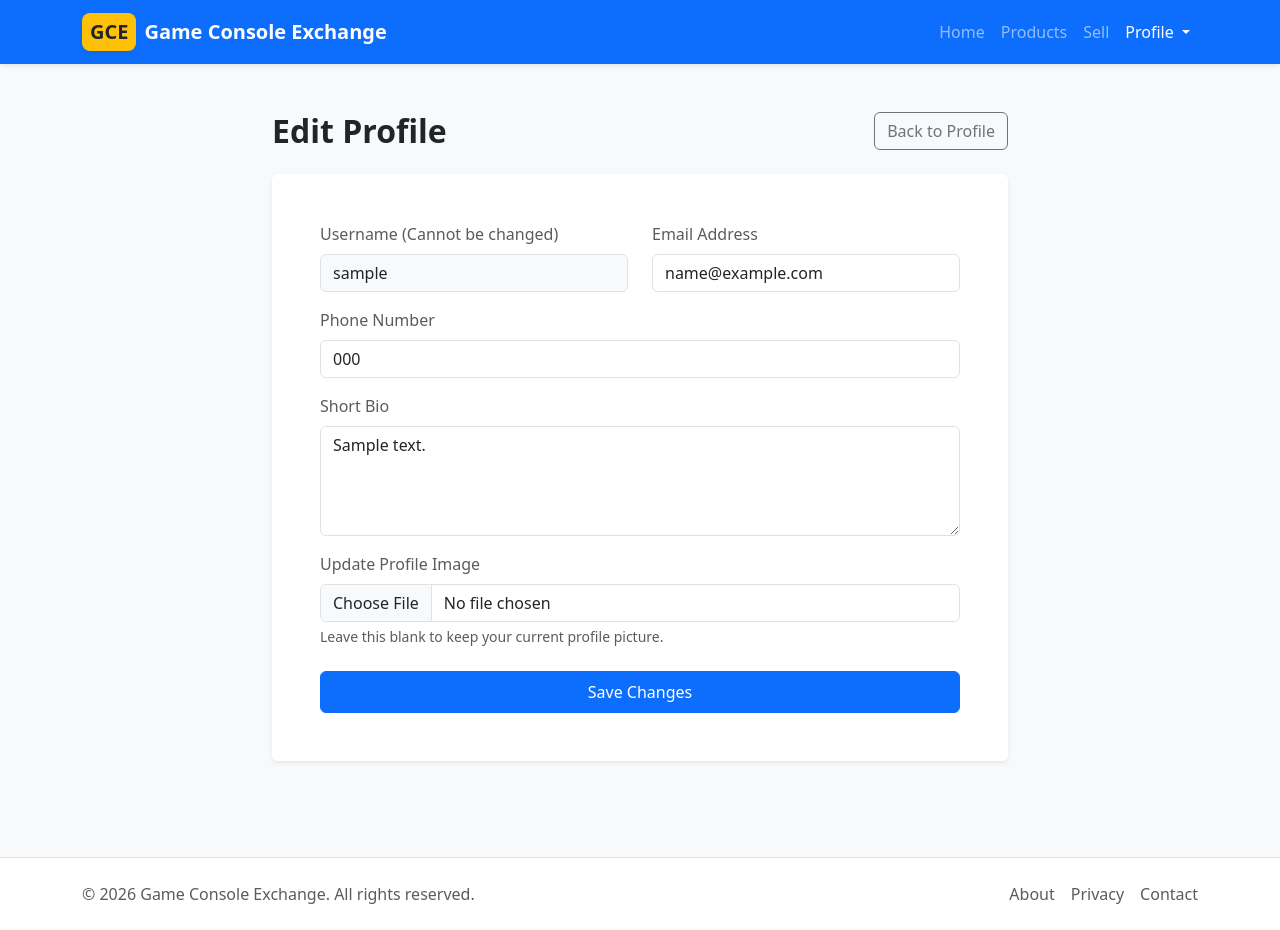
After one commit to Epicrrica/P1-Group1, a PHP site: page /edit_profile.php in a window 1280 px wide. The commit adds this page. Run offline with PHP 8.4, Linux system fonts and the light colour scheme; the visitor is signed in with stand-in values (Sample User, id 1); tables that the repository leaves empty or names only in its code hold one stand-in row (values such as "Sample post").

Commit message:
Added Profile and Edit profile pages, Smart Navbar and logout function

```diff
--- /dev/null
+++ b/MySQL Remote Trading.session.sql
@@ -0,0 +1,2 @@
+ALTER TABLE USER
+ADD COLUMN account_status ENUM('pending', 'approved', 'suspended') DEFAULT 'pending';
--- /dev/null
+++ b/edit_profile.php
@@ -0,0 +1,124 @@
+<?php
+session_start();
+if (!isset($_SESSION['logged_in_user'])) {
+    header("Location: login.php");
+    exit();
+}
+include "inc/db.inc.php";
+
+$username = $_SESSION['logged_in_user'];
+$success = '';
+$error = '';
+
+// Process the form update
+if ($_SERVER['REQUEST_METHOD'] === 'POST') {
+    $email = trim($_POST['email']);
+    $phone = trim($_POST['phone_no']);
+    $bio = trim($_POST['bio']);
+
+    $imgData = null;
+    if (isset($_FILES['profile_img']) && $_FILES['profile_img']['error'] === UPLOAD_ERR_OK) {
+        $imgData = file_get_contents($_FILES['profile_img']['tmp_name']);
+    }
+
+    if ($imgData !== null) {
+        // Update with new image
+        $update_stmt = $conn->prepare("UPDATE USER SET user_email=?, user_phone_no=?, user_bio=?, user_profile_img=? WHERE username=?");
+        $update_stmt->bind_param("sssss", $email, $phone, $bio, $imgData, $username);
+    } else {
+        // Update without changing image
+        $update_stmt = $conn->prepare("UPDATE USER SET user_email=?, user_phone_no=?, user_bio=? WHERE username=?");
+        $update_stmt->bind_param("ssss", $email, $phone, $bio, $username);
+    }
+
+    if ($update_stmt->execute()) {
+        $success = "Profile updated successfully!";
+    } else {
+        $error = "Error updating profile: " . $conn->error;
+    }
+    $update_stmt->close();
+}
+
+// Fetch current user data to populate the form
+$stmt = $conn->prepare("SELECT * FROM USER WHERE username = ?");
+$stmt->bind_param("s", $username);
+$stmt->execute();
+$user = $stmt->get_result()->fetch_assoc();
+$stmt->close();
+$conn->close();
+?>
+<!DOCTYPE html>
+<html lang="en">
+<head>
+    <meta charset="UTF-8">
+    <meta name="viewport" content="width=device-width, initial-scale=1.0">
+    <title>Edit Profile - GCE</title>
+    <link href="https://cdn.jsdelivr.net/npm/bootstrap@5.3.3/dist/css/bootstrap.min.css" rel="stylesheet">
+</head>
+<body class="bg-light">
+
+    <?php include "inc/navbar.inc.php"; ?>
+
+    <main class="container py-5">
+        <div class="row justify-content-center">
+            <div class="col-md-8">
+
+                <div class="d-flex justify-content-between align-items-center mb-4">
+                    <h2 class="mb-0 fw-bold">Edit Profile</h2>
+                    <a href="profile.php" class="btn btn-outline-secondary">Back to Profile</a>
+                </div>
+
+                <?php if ($success): ?>
+                    <div class="alert alert-success"><?= htmlspecialchars($success) ?></div>
+                <?php endif; ?>
+
+                <?php if ($error): ?>
+                    <div class="alert alert-danger"><?= htmlspecialchars($error) ?></div>
+                <?php endif; ?>
+
+                <div class="card shadow-sm border-0">
+                    <div class="card-body p-4 p-md-5">
+                        <form action="edit_profile.php" method="POST" enctype="multipart/form-data">
+
+                            <div class="row">
+                                <div class="col-md-6 mb-3">
+                                    <label class="form-label text-muted">Username (Cannot be changed)</label>
+                                    <input type="text" class="form-control bg-light" value="<?= htmlspecialchars($user['username'] ?? '') ?>" readonly>
+                                </div>
+                                <div class="col-md-6 mb-3">
+                                    <label for="email" class="form-label text-muted">Email Address</label>
+                                    <input type="email" class="form-control" id="email" name="email" value="<?= htmlspecialchars($user['user_email'] ?? '') ?>" required>
+                                </div>
+                            </div>
+
+                            <div class="mb-3">
+                                <label for="phone_no" class="form-label text-muted">Phone Number</label>
+                                <input type="tel" class="form-control" id="phone_no" name="phone_no" value="<?= htmlspecialchars($user['user_phone_no'] ?? '') ?>">
+                            </div>
+
+                            <div class="mb-3">
+                                <label for="bio" class="form-label text-muted">Short Bio</label>
+                                <textarea class="form-control" id="bio" name="bio" rows="4"><?= htmlspecialchars($user['user_bio'] ?? '') ?></textarea>
+                            </div>
+
+                            <div class="mb-4">
+                                <label for="profile_img" class="form-label text-muted">Update Profile Image</label>
+                                <input class="form-control" type="file" id="profile_img" name="profile_img" accept="image/*">
+                                <div class="form-text">Leave this blank to keep your current profile picture.</div>
+                            </div>
+
+                            <div class="d-grid mt-4">
+                                <button type="submit" class="btn btn-primary py-2">Save Changes</button>
+                            </div>
+                        </form>
+                    </div>
+                </div>
+
+            </div>
+        </div>
+    </main>
+
+    <?php include "inc/footer.inc.php"; ?>
+    <script src="https://cdn.jsdelivr.net/npm/bootstrap@5.3.3/dist/js/bootstrap.bundle.min.js"></script>
+</body>
+</html>
--- a/inc/navbar.inc.php
+++ b/inc/navbar.inc.php
@@ -1,6 +1,14 @@
+<?php
+// Ensure session is started so we can read login status
+if (session_status() === PHP_SESSION_NONE) {
+    session_start();
+}
+
+$current_page = basename($_SERVER['PHP_SELF']);
+?>
 <nav class="navbar navbar-expand-lg navbar-dark bg-primary shadow-sm">
     <div class="container">
-        <<a class="navbar-brand fw-bold d-flex align-items-center" href="index.php">
+        <a class="navbar-brand fw-bold d-flex align-items-center" href="index.php">
             <span class="bg-warning text-dark px-2 py-1 rounded-3 me-2 fs-5 shadow-sm">GCE</span>
             <span class="text-white tracking-wide">Game Console Exchange</span>
         </a>
@@ -18,27 +26,38 @@
         <div class="collapse navbar-collapse" id="mainNavbar">
             <ul class="navbar-nav ms-auto mb-2 mb-lg-0">
                 <li class="nav-item">
-                    <a class="nav-link active" aria-current="page" href="index.php">Home</a>
+                    <a class="nav-link <?= ($current_page == 'index.php') ? 'active' : '' ?>" href="index.php">Home</a>
                 </li>
                 <li class="nav-item">
-                    <a class="nav-link" href="product_list.php">Products</a>
+                    <a class="nav-link <?= in_array($current_page, ['product_list.php', 'product_detail.php', 'edit_product.php']) ? 'active' : '' ?>" href="product_list.php">Products</a>
                 </li>
                 <li class="nav-item">
-                    <a class="nav-link" href="add_product.php">Sell</a>
+                    <a class="nav-link <?= ($current_page == 'add_product.php') ? 'active' : '' ?>" href="add_product.php">Sell</a>
                 </li>
 
-                <?php if (isset($_SESSION['user_type']) && $_SESSION['user_type'] === 'moderator'): ?>
+                <?php if (isset($_SESSION['user_role']) && $_SESSION['user_role'] === 'moderator'): ?>
                 <li class="nav-item">
-                    <a class="nav-link text-warning fw-bold" href="moderator_dashboard.php">Mod Dashboard</a>
+                    <a class="nav-link text-warning fw-bold <?= ($current_page == 'moderator_dashboard.php') ? 'active' : '' ?>" href="moderator_dashboard.php">Mod Dashboard</a>
                 </li>
                 <?php endif; ?>
 
-                <li class="nav-item">
-                    <a class="nav-link" href="#">Profile</a>
-                </li>
-                <li class="nav-item">
-                    <a class="nav-link" href="#">Login</a>
-                </li>
+                <?php if (isset($_SESSION['logged_in_user'])): ?>
+                    <li class="nav-item dropdown">
+                        <a class="nav-link dropdown-toggle <?= in_array($current_page, ['profile.php', 'edit_profile.php']) ? 'active' : '' ?>" href="#" id="profileDropdown" role="button" data-bs-toggle="dropdown" aria-expanded="false">
+                            Profile
+                        </a>
+                        <ul class="dropdown-menu dropdown-menu-end shadow-sm border-0 mt-2" aria-labelledby="profileDropdown">
+                            <li><a class="dropdown-item" href="profile.php">View Profile</a></li>
+                            <li><a class="dropdown-item" href="edit_profile.php">Edit Profile</a></li>
+                            <li><hr class="dropdown-divider"></li>
+                            <li><a class="dropdown-item text-danger fw-bold" href="logout.php">Log out</a></li>
+                        </ul>
+                    </li>
+                <?php else: ?>
+                    <li class="nav-item">
+                        <a class="nav-link <?= ($current_page == 'login.php' || $current_page == 'register.php') ? 'active' : '' ?>" href="login.php">Login</a>
+                    </li>
+                <?php endif; ?>
             </ul>
         </div>
     </div>
```
Also changed, not shown: login.php (+6 -17 lines), logout.php (added, +7 -0 lines), profile.php (added, +90 -0 lines), register.php (+3 -25 lines).
